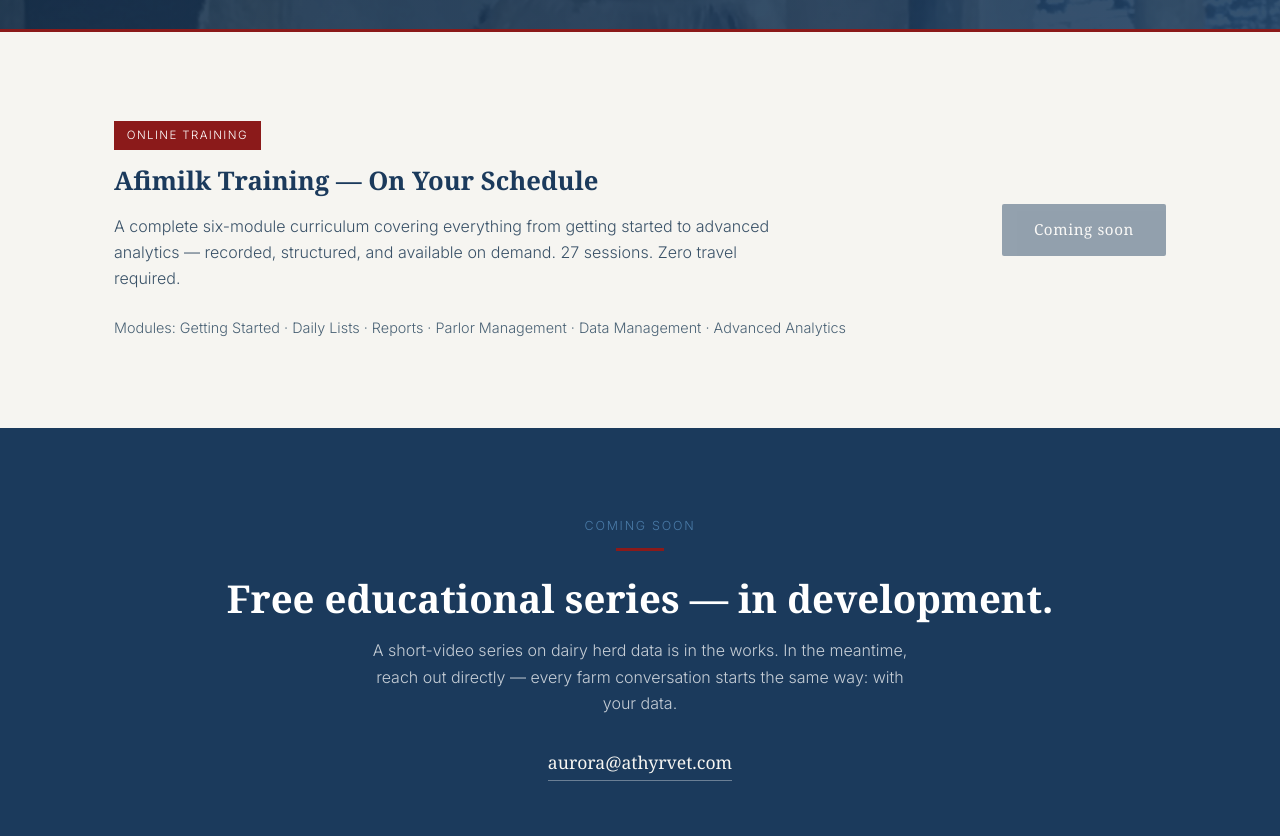
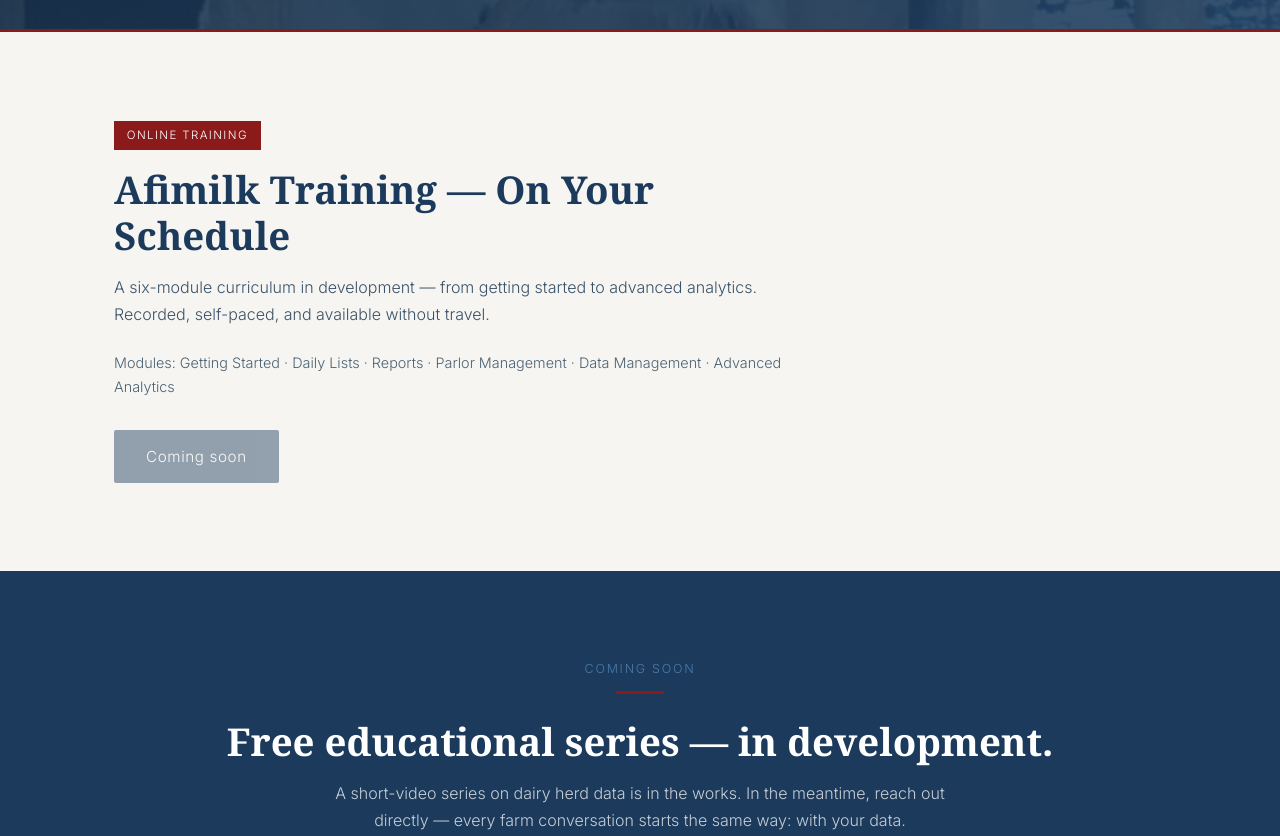
Before and after one commit to athyrvet/athyrvet-dairy, a plain HTML site: page index.html in a window 1280 px wide. Shown: the part 3600-4436 px from the top of the page. Drawn offline with Linux system fonts and the light colour scheme; a web font is replaced by a local one.

Commit message:
Round 7: mastermind single-col, heading parity, copy rewrite, stay-tuned max-width, footer links removed

```diff
--- a/index.html
+++ b/index.html
@@ -214,19 +214,21 @@
       padding: 1.5rem 2rem; border: 1px solid rgba(255,255,255,.2);
     }
 
-    /* ── Mastermind CTA ─────────────────────────────────── */
+    /* ── Mastermind CTA — single-column flow, no side-by-side grid ── */
     .mastermind { background: var(--offwhite); border-top: 3px solid var(--crimson); }
-    .mastermind-inner { display: grid; grid-template-columns: 1fr auto; gap: 3rem; align-items: center; }
+    .mastermind-inner { max-width: 720px; }
     .mastermind-tag {
       display: inline-block; background: var(--crimson); color: #fff;
       font-size: .72rem; letter-spacing: .12em; text-transform: uppercase;
       padding: .3rem .8rem; margin-bottom: 1rem;
     }
+    /* Coming soon button in mastermind uses sans-serif like surrounding body text */
+    .mastermind .btn { font-family: inherit; }
 
     /* ── Stay Tuned ─────────────────────────────────────── */
     .stay-tuned { background: var(--navy); color: #fff; text-align: center; }
     .stay-tuned .section-title { color: #fff; margin: 0 auto 1rem; }
-    .stay-tuned .section-body { color: rgba(255,255,255,.75); margin: 0 auto 2rem; max-width: 560px; }
+    .stay-tuned .section-body { color: rgba(255,255,255,.75); margin: 0 auto 2rem; max-width: 640px; }
     .stay-tuned-email {
       display: inline-block;
       font-family: var(--serif); font-size: 1.1rem;
@@ -331,8 +333,6 @@
     }
     .footer-links a:hover { color: rgba(255,255,255,.8); }
     .footer-divisions { font-size: .78rem; color: rgba(255,255,255,.35); margin-top: .5rem; }
-    .footer-divisions a { color: rgba(255,255,255,.45); text-decoration: none; }
-    .footer-divisions a:hover { color: rgba(255,255,255,.7); }
 
     /* ── Responsive ─────────────────────────────────────── */
     @media (max-width: 1024px) {
@@ -348,7 +348,6 @@
       .contact-split { grid-template-columns: 1fr; }
       .contact-info { padding: 3.5rem 2rem; }
       .contact-form-inner { padding: 3rem 2rem; }
-      .mastermind-inner { grid-template-columns: 1fr; }
       .stats-grid { grid-template-columns: 1fr; }
       .nav-links { display: none; }
       .nav-toggle { display: block; }
@@ -530,23 +529,19 @@
     </div>
   </section>
 
-  <!-- Mastermind CTA -->
+  <!-- Mastermind CTA — single-column layout -->
   <section class="mastermind" id="training">
     <div class="container">
       <div class="mastermind-inner">
-        <div>
         <span class="mastermind-tag">Online Training</span>
-          <h2 class="section-title" style="font-size: clamp(1.2rem, 2vw, 1.65rem);">Afimilk Training &mdash; On Your Schedule</h2>
+        <h2 class="section-title">Afimilk Training &mdash; On Your Schedule</h2>
         <p class="section-body" style="margin-bottom: 1.5rem;">
-            A complete six-module curriculum covering everything from getting started to advanced analytics &mdash; recorded, structured, and available on demand. 27 sessions. Zero travel required.
+          A six-module curriculum in development &mdash; from getting started to advanced analytics. Recorded, self-paced, and available without travel.
         </p>
-          <p style="font-size: .9rem; color: #4a6275;">
+        <p style="font-size: .9rem; color: #4a6275; margin-bottom: 2rem;">
           Modules: Getting Started &middot; Daily Lists &middot; Reports &middot; Parlor Management &middot; Data Management &middot; Advanced Analytics
         </p>
-        </div>
-        <div style="flex-shrink: 0;">
         <span class="btn btn--navy" style="opacity:.45; cursor:default; pointer-events:none;">Coming soon</span>
-        </div>
       </div>
     </div>
   </section>
@@ -664,11 +659,7 @@
       <div class="footer-inner">
         <div>
           <div class="footer-copy">&copy; 2008&ndash;2026 Athyr Vet, LLC &middot; aurora@athyrvet.com &middot; (541) 207-8003</div>
-          <div class="footer-divisions">
-            AthyrVet divisions: Dairy &nbsp;&middot;&nbsp;
-            <a href="https://balance.athyrvet.com">Balance</a> &nbsp;&middot;&nbsp;
-            <a href="https://epilogic.athyrvet.com">EpiLogic</a>
-          </div>
+          <div class="footer-divisions">AthyrVet divisions: Dairy &nbsp;&middot;&nbsp; Balance &nbsp;&middot;&nbsp; EpiLogic</div>
         </div>
         <div class="footer-links">
           <a href="#about">About</a>
```
Lines whose indentation alone changed are shown as unchanged.
